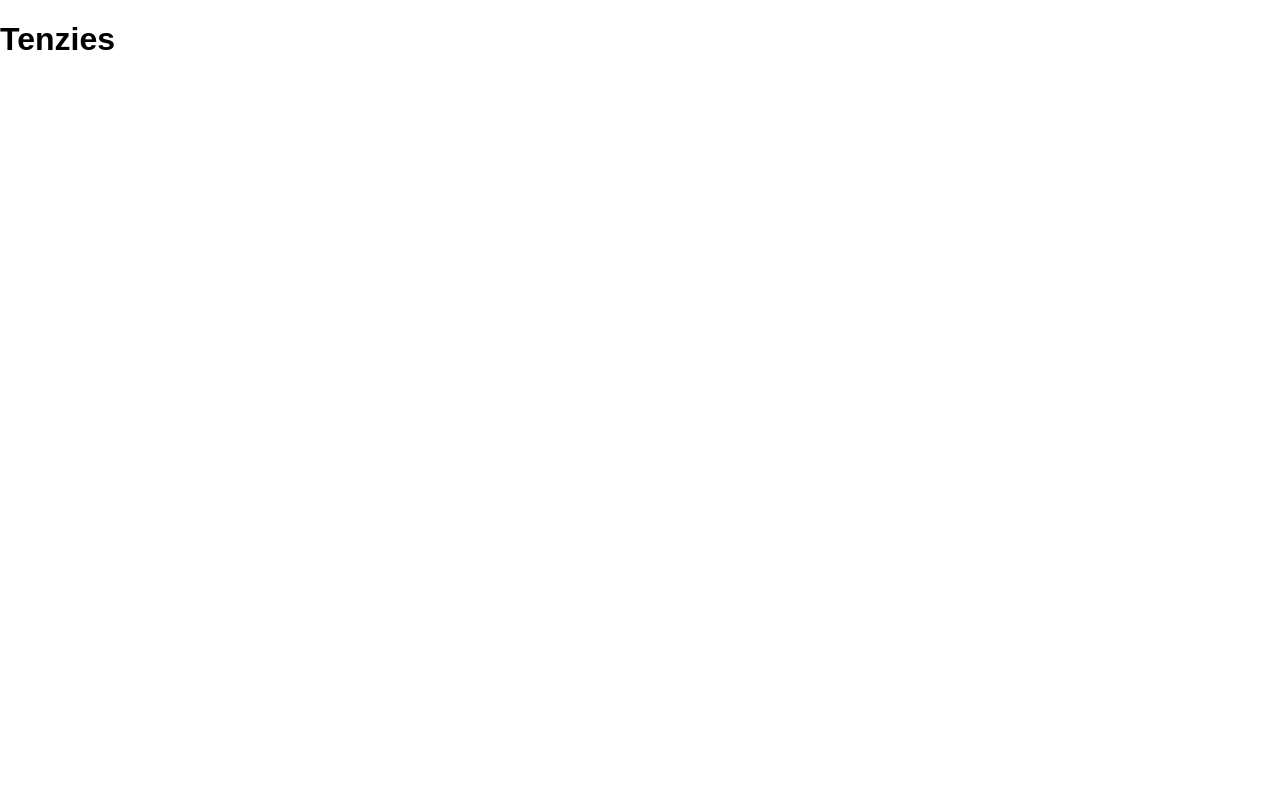
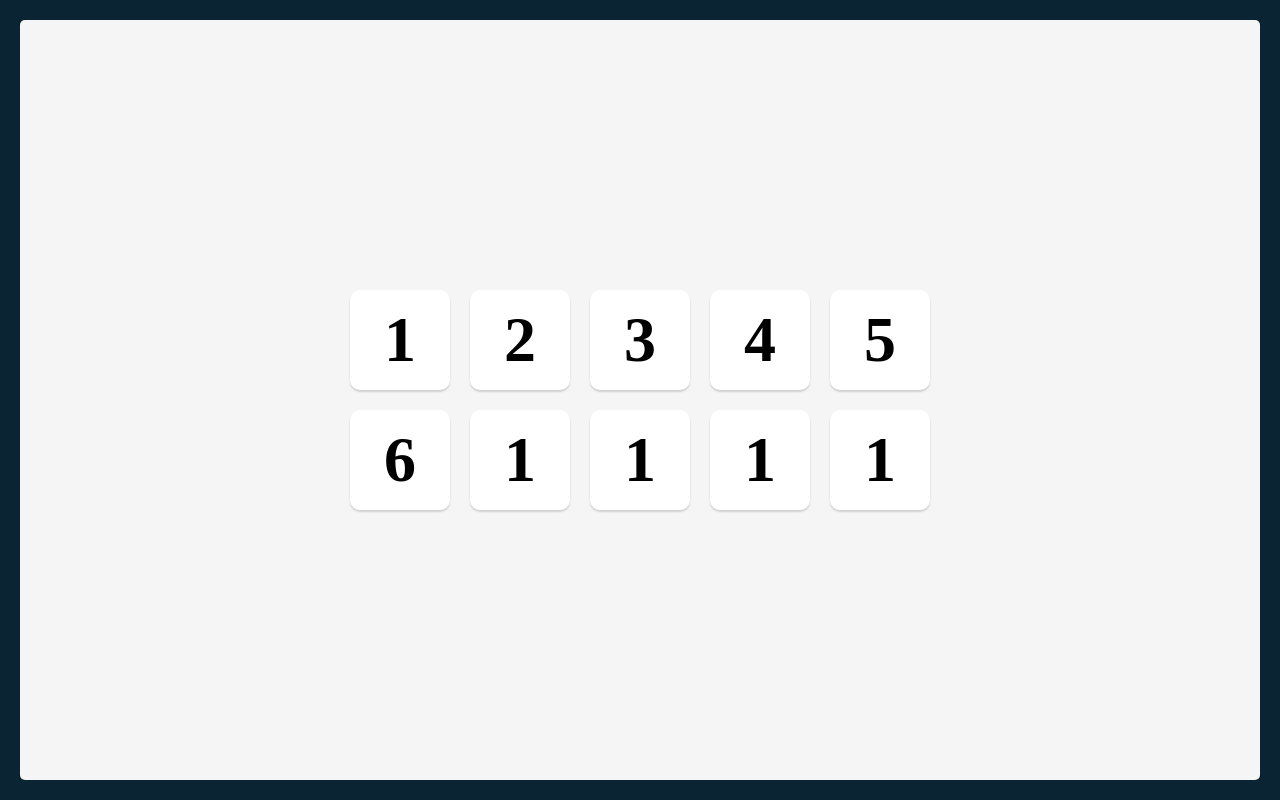
Before and after one commit to rainsab/tenzies, a React (Vite) app: page / in a window 1280 px wide. Built offline with nearby package versions, Linux system fonts and the light colour scheme.

Commit message:
made basic setup for tenzies

```diff
--- a/src/App.jsx
+++ b/src/App.jsx
@@ -1,9 +1,21 @@
 import React from 'react'
+import Die from "./Die"
 
 export default function App() {
   return (
-    <>
-      <h1>Tenzies</h1>
-    </>
+    <main>
+            <div className="dice-container">
+                <Die value="1" />
+                <Die value="2" />
+                <Die value="3" />
+                <Die value="4" />
+                <Die value="5" />
+                <Die value="6" />
+                <Die value="1" />
+                <Die value="1" />
+                <Die value="1" />
+                <Die value="1" />
+            </div>
+        </main>
   )
 }
--- /dev/null
+++ b/src/Die.jsx
@@ -0,0 +1,9 @@
+import React from "react"
+
+export default function Die(props) {
+    return (
+        <div className="die-face">
+            <h2 className="die-num">{props.value}</h2>
+        </div>
+    )
+}
--- a/src/style.css
+++ b/src/style.css
@@ -1,4 +1,43 @@
+* {
+  box-sizing: border-box;
+}
+
 body {
   margin: 0;
-  font-family: Arial, Helvetica, sans-serif;
+  background-color: #0B2434;
+  padding: 20px;
 }
+
+main {
+  background-color: #F5F5F5;
+  height: 95vh;
+  max-width: 100vw;
+  border-radius: 5px;
+  padding: 20px;
+  display: flex;
+  flex-direction: column;
+  justify-content: center;
+  align-items: center;
+}
+
+.dice-container {
+  display: grid;
+  grid-template: auto auto / repeat(5, 1fr);
+  gap: 20px;
+}
+
+.die-face {
+  height: 100px;
+  width: 100px;
+  box-shadow: 0px 2px 2px rgba(0, 0, 0, 0.15);
+  border-radius: 10px;
+  display: flex;
+  justify-content: center;
+  align-items: center;
+  cursor: pointer;
+  background-color: white;
+}
+
+.die-num {
+  font-size: 4rem;
+}
```
